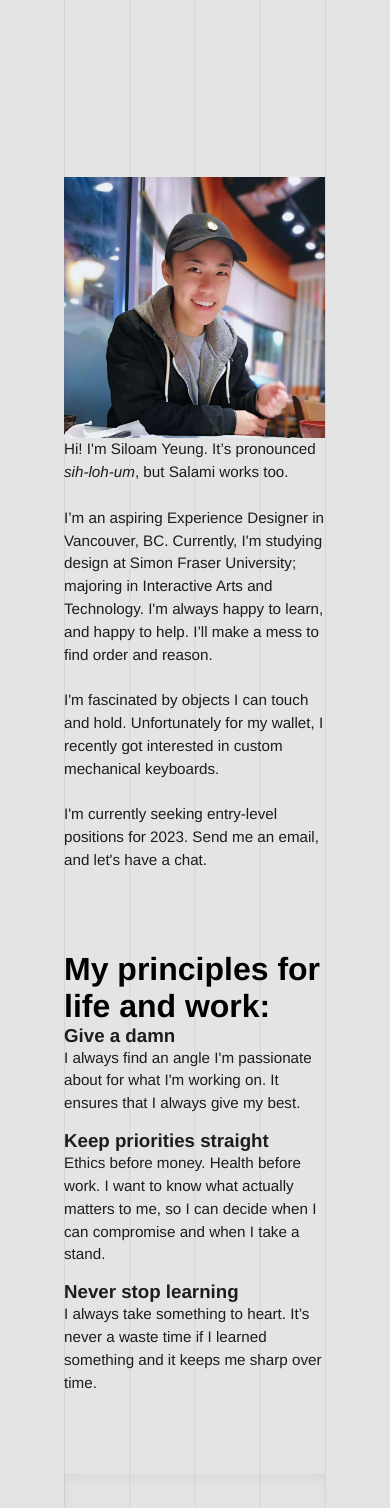
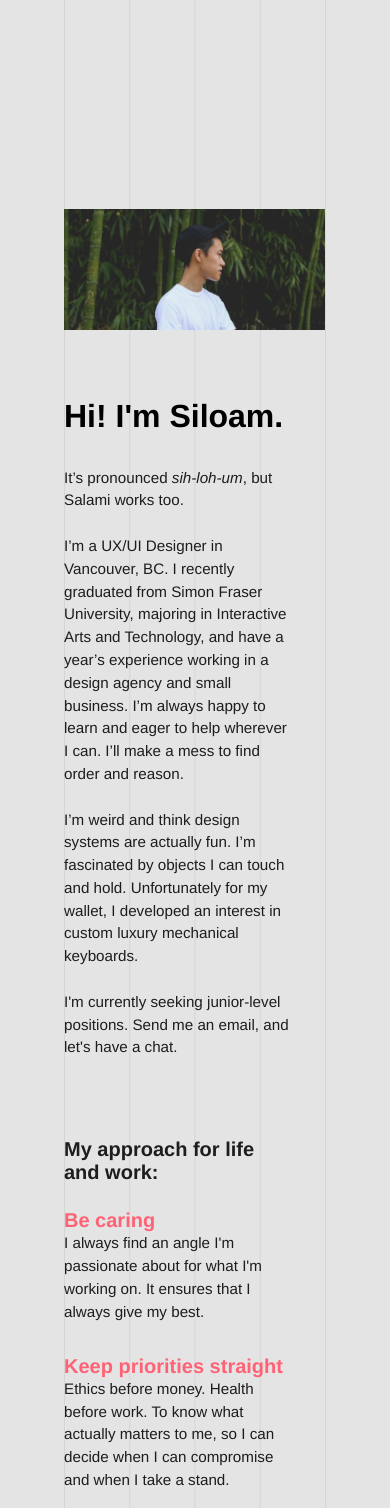
Before and after one commit to siloamy/portfolio, a plain HTML site: page who.html in a window 390 px wide. Shown: the part 492-2000 px from the top of the page. Drawn offline with Linux system fonts and the light colour scheme.

Commit message:
Bio Changes and Footer Update
- edited bio content
- adjusted bio layout for desktop and mobile
- changed bio photo
- edited footer status
- removed "Important Links" section
- replaced all footers with new edit

- also fixed stylesheet linking in headers

```diff
--- a/css/main.css
+++ b/css/main.css
@@ -19,6 +19,16 @@ body {
     border-right: solid 1px rgba(48, 48, 48, 0);
     background-position: left;
     margin: 0 4em;
+}
+
+.spacer {
+    padding: 4em 0;
+    width: 100vw;
+
+    background: linear-gradient(rgb(228, 228, 228, 0), rgb(228, 228, 228));
+
+    border-left: linear-gradient(rgb(228, 228, 228, 0), rgb(228, 228, 228));
+    border-right: linear-gradient(rgb(228, 228, 228, 0), rgb(228, 228, 228));
 }
 
 .salmon {
@@ -44,6 +54,15 @@ h1, h2 {
 
 h2 {
     font-size: 2em;
+}
+
+h3 {
+    font-size: 1.25em;
+}
+
+h4 {
+    font-size: 1.25em;
+    color: #FF6275;
 }
 
 a {
@@ -224,6 +243,7 @@ img {
     flex-wrap: wrap;
 
     justify-content: flex-start;
+
 }
 
 .main-footer h2 {
--- a/css/what.css
+++ b/css/what.css
@@ -64,7 +64,6 @@
     .proj img {
         height: 24em;
     }
-
 }
 
 @media (max-width: 69em) {
--- a/css/who.css
+++ b/css/who.css
@@ -1,214 +1,161 @@
+@media (min-width: 69em) {
     .bio {
         width: 100%;
-    padding: 0 16.7777777%;
     }
 
     .bio img {
-    margin-bottom: auto;
+        flex: 1 1 100%;
+        width: 75%;
+        margin-bottom: 4em;
     }
 
-.bio p {
-
+    .column {
+        flex-direction: column;
+        flex: 1 1 25%;
     }
 
-@media (min-width: 66em) {
-    .bio img {
-        flex: 1 1 50%;
-
-        max-width: 50%;
-        max-height: 50%;
-
-        min-width: 50%;
-        min-height: 50%;
+    .about {
+        width: 50%;
+        margin-top: 2em;
     }
 
-    .bio p {
-        flex: 1 1 50%;
-        padding-left: 8.33333333vw;
-    }
+    .intro, .principles {
+        padding-right: 1.5em;
     }
 
-@media (max-width: 66em) {
-    .bio img {
-        flex: 1 1 100%;
-
-        max-width: 50vw;
-        max-height: 50vw;
-
-        min-width: 50vw;
-        min-height: 50vw;
+    .principles h3 {
+        margin-bottom: 1.25em;
     }
 
-    .bio p {
-        flex: 1 1 100%;
-        margin-top: 3em;
-        max-width: 50vw;
-    }
+    .principles h4 {
+        padding-right: 0.5em;
     }
 
-.manifesto {
-    width: 100%;
-    padding: 0 16.7777777vw;
-    margin: 8em 0;
-}
-
-@media (min-width: 68.625em) {
-    .manifesto h2 {
-        flex: 3 12 25%;
-        padding-right: 4.16666666667vw;
-
-        font-size: 2em;
-    }
-
-    .manifesto .principles {
-        flex: 5 12 41.666666666%;
-    }
-
-    .principles .principle {
+    .principle {
         display: -webkit-flex;
         display: -ms-flex;
         display: flex;
-
-        align-items: flex-start;
 
         flex-wrap: -webkit-wrap;
         flex-wrap: -ms-wrap;
         flex-wrap: wrap;
 
-        margin-bottom: 3em;
+        flex-direction: column;
+
+        margin-bottom: 1em;
     }
 
-    .principle h3 {
-        flex: 2 5 40%;
-        padding-right: 4.125125125125vw;
-
-        color: #FF6275;
-        font-size: 2em;
-    }
-
-    .principle p {
-        flex: 3 5 60%;
+    .principle h3, .principle p {
+        flex: 1 1 50%
     }
 }
 
-@media (max-width: 68.625em) {
-    .manifesto h2 {
-        flex: 1 1 100%;
-/*        padding-right: 8.33333333333vw;*/
-
-        font-size: 2em;
-        margin-bottom: 2em;
+@media (max-width: 69em) {
+    .bio {
+        width: 100%;
     }
 
-    .manifesto .principles {
-        flex: 5 12 41.666666666%;
+    .bio img {
+        flex: 1 1 100%;
+        width: 100%;
+        margin-bottom: 4em;
     }
 
-    .principles .principle {
+    .column {
+        flex-direction: column;
+        flex: 1 1 25%;
+    }
+
+    .about {
+        width: 100%;
+        margin-top: 2em;
+    }
+
+    .intro, .principles {
+        padding-right: 2em;
+    }
+
+    .principles h3 {
+        margin-bottom: 1.25em;
+    }
+
+    .principles h4 {
+        padding-right: 0.5em;
+    }
+
+    .principle {
         display: -webkit-flex;
         display: -ms-flex;
         display: flex;
-
-        align-items: flex-start;
 
         flex-wrap: -webkit-wrap;
         flex-wrap: -ms-wrap;
         flex-wrap: wrap;
 
-        margin-bottom: 3em;
+        flex-direction: column;
+
+        margin-bottom: 1em;
     }
 
-    .principle h3 {
-        flex: 2 5 40%;
-        padding-right: 4.125125125125vw;
-
-        color: #FF6275;
-        font-size: 2em;
-    }
-
-    .principle p {
-        flex: 3 5 60%;
+    .principle h3, .principle p {
+        flex: 1 1 50%
     }
 }
 
-@media (max-width: 66em) {
-    .manifesto h2 {
-        flex: 1 1 100%;
-
-        font-size: 2em;
-        max-width: 50vw;
-        margin-bottom: 2em;
+@media (max-width: 40em) {
+    .bio {
+        width: 100%;
     }
 
-    .manifesto .principles {
-        flex: 5 12 41.666666666%;
-        max-width: 50vw;
+    .bio img {
+        flex: 1 1 100%;
+        width: 100%;
+        margin-bottom: 4em;
     }
 
-    .principles .principle {
+    .row {
+        flex-direction: column;
+    }
+
+    .column {
+        flex-direction: column;
+        flex: 1 1 25%;
+    }
+
+    .about {
+        width: 100%;
+        margin-top: 2em;
+    }
+
+
+    .intro, .principles {
+        padding-right: 2em;
+        margin-bottom: 4em;
+    }
+
+    .principles h3 {
+        margin-bottom: 1.25em;
+    }
+
+    .principles h4 {
+        padding-right: 0.5em;
+    }
+
+    .principle {
         display: -webkit-flex;
         display: -ms-flex;
         display: flex;
-
-        align-items: flex-start;
 
         flex-wrap: -webkit-wrap;
         flex-wrap: -ms-wrap;
         flex-wrap: wrap;
 
-        margin-bottom: 3em;
+        flex-direction: column;
+
+        margin-bottom: 1em;
     }
 
-    .principle h3 {
-        flex: 2 5 40%;
-        padding-right: 4.125125125125vw;
-
-        color: #FF6275;
-        font-size: 2em;
-    }
-
-    .principle p {
-        flex: 3 5 60%;
+    .principle h3, .principle p {
+        flex: 1 1 50%
     }
 }
-
-@media (max-width: 55.25em) {
-    .manifesto h2 {
-        flex: 1 1 100%;
-
-        font-size: 2em;
-        max-width: 50vw;
-        margin-bottom: 2em;
-    }
-
-    .manifesto .principles {
-        flex: 5 12 41.666666666%;
-        max-width: 50vw;
-    }
-
-    .principles .principle {
-        display: -webkit-flex;
-        display: -ms-flex;
-        display: flex;
-
-        align-items: flex-start;
-
-        flex-wrap: -webkit-wrap;
-        flex-wrap: -ms-wrap;
-        flex-wrap: wrap;
-
-        margin-bottom: 3em;
-    }
-
-    .principle h3 {
-        flex: 1 1 100%;
-        margin-bottom: 1em;
-
-        color: #FF6275;
-        font-size: 2em;
-    }
-
-    .principle p {
-        flex: 1 1 100%;
-    }
-}
--- a/who.html
+++ b/who.html
@@ -7,7 +7,7 @@
 
         <link rel="stylesheet" href="css/normalize.css">
         <link rel="stylesheet" href="css/main.css">
-        <link rel="stylesheet" href="css/what.css">
+        <link rel="stylesheet" href="css/who.css">
         <link rel="stylesheet" href="https://fonts.googleapis.com/css?family=Poppins">
 
         <meta name="theme-color" content="#FF6275">
@@ -25,8 +25,8 @@
             </div>
 <!--            <div class="name"><a href="index.html">Siloam Yeung</a></div>-->
             <div class="nav">
-                <a href="index-draft.html" id="current-page">WHAT</a>
-                <a href="who.html">WHO</a>
+                <a href="index-draft.html">WHAT</a>
+                <a href="who.html"  id="current-page">WHO</a>
                 <a href="/02022023SiloamYeungResume.pdf" target="_blank">RESUME</a>
             </div>
         </div>
@@ -35,16 +35,20 @@
             <h1>Is salami safe to eat? <br><span class="salmon">Google says, yes.</span></h1>
         </div>
 
-        <div class="row bio">
-            <img src="img/portrait.jpg">
+        <div class="bio">
 
-            <p>Hi! I'm Siloam Yeung. It’s pronounced <em>sih-loh-um</em>, but Salami works too.
+            <img src="img/bio.jpg">
+            <h2>Hi! I'm Siloam.</h2>
+
+            <div class="row about">
+                <div class="column intro">
+                    <p> It’s pronounced <em>sih-loh-um</em>, but Salami works too.
                     <br>
-                <br>I’m an aspiring Experience Designer in Vancouver, BC. Currently, I'm studying design at Simon Fraser University; majoring in Interactive Arts and Technology. I'm always happy to learn, and happy to help. I’ll make a mess to find order and reason.
+                    <br>I’m a UX/UI Designer in Vancouver, BC. I recently graduated from Simon Fraser University, majoring in Interactive Arts and Technology, and have a year’s experience working in a design agency and small business. I’m always happy to learn and eager to help wherever I can. I’ll make a mess to find order and reason.
                     <br>
-                <br>I'm fascinated by objects I can touch and hold. Unfortunately for my wallet, I recently got interested in custom mechanical keyboards.
+                    <br>I’m weird and think design systems are actually fun. I’m fascinated by objects I can touch and hold. Unfortunately for my wallet, I developed an interest in custom luxury mechanical keyboards.
                     <br>
-                <br>I'm currently seeking entry-level positions for 2023. Send me an email, and let's have a chat.
+                    <br>I'm currently seeking junior-level positions. Send me an email, and let's have a chat.
     <!--
                     <br>
                     <br>My favourite feeling is an epiphany, with a base of bubbling passion, with the joy of revelation on top. It brings two words to mind, “It’s winnable.”
@@ -52,24 +56,23 @@
                     </p>
                 </div>
 
-        <div class="row manifesto">
-            <h2>My principles for life and work:</h2>
-            <div class="principles">
+                <div class="column principles">
+                    <h3>My approach for life and work:</h3>
                     <div class="principle">
-                    <h3>Give a damn</h3>
+                        <h4>Be caring</h4>
                         <p>I always find an angle I'm passionate about for what I'm working on. It ensures that I always give my best.</p>
                     </div>
                     <div class="principle">
-                    <h3>Keep priorities straight</h3>
-                    <p>Ethics before money. Health before work. I want to know what actually matters to me, so I can decide when I can compromise and when I take a stand.</p>
+                        <h4>Keep priorities straight</h4>
+                        <p>Ethics before money. Health before work. To know what actually matters to me, so I can decide when I can compromise and when I take a stand.</p>
                     </div>
                     <div class="principle">
-                    <h3>Never stop learning</h3>
-                    <p>I always take something to heart. It’s never a waste time if I learned something and it keeps me sharp over time.</p>
+                        <h4>Never stop learning</h4>
+                        <p>Always take something to heart. It’s never a waste time if I learned something and it keeps me sharp.</p>
                     </div>
                 </div>
             </div>
-
+        </div>
 
         <footer>
             <div class="main-footer">
@@ -81,15 +84,17 @@
 
                 <div class="status">
                     <h2>Status</h2>
-                    <p>Expected Graduation in 2023</p>
-                    <p>Seeking Internship/Entry-Level Positions</p>
+                    <p>Graduating from SFU in Oct 2023</p>
+                    <p>Seeking Junior Designer Positions</p>
                 </div>
 
+<!--
                  <div class="links">
                      <h2>Important Links</h2>
                      <p><a href="styleguide/index.html" target="_blank">Styleguide</a></p>
                      <p><a href="styleguide/citations.html" target="_blank">Citations</a></p>
                  </div>
+-->
             </div>
         </footer>
     </body>
```
Also changed, not shown: discord.html (+6 -14 lines), index-draft.html (+4 -2 lines), index.html (+7 -3 lines), mysurrey.html (+6 -14 lines), peak.html (+6 -13 lines), refuge.html (+6 -14 lines), img/bio.jpg (added). Lines whose indentation alone changed are shown as unchanged.
